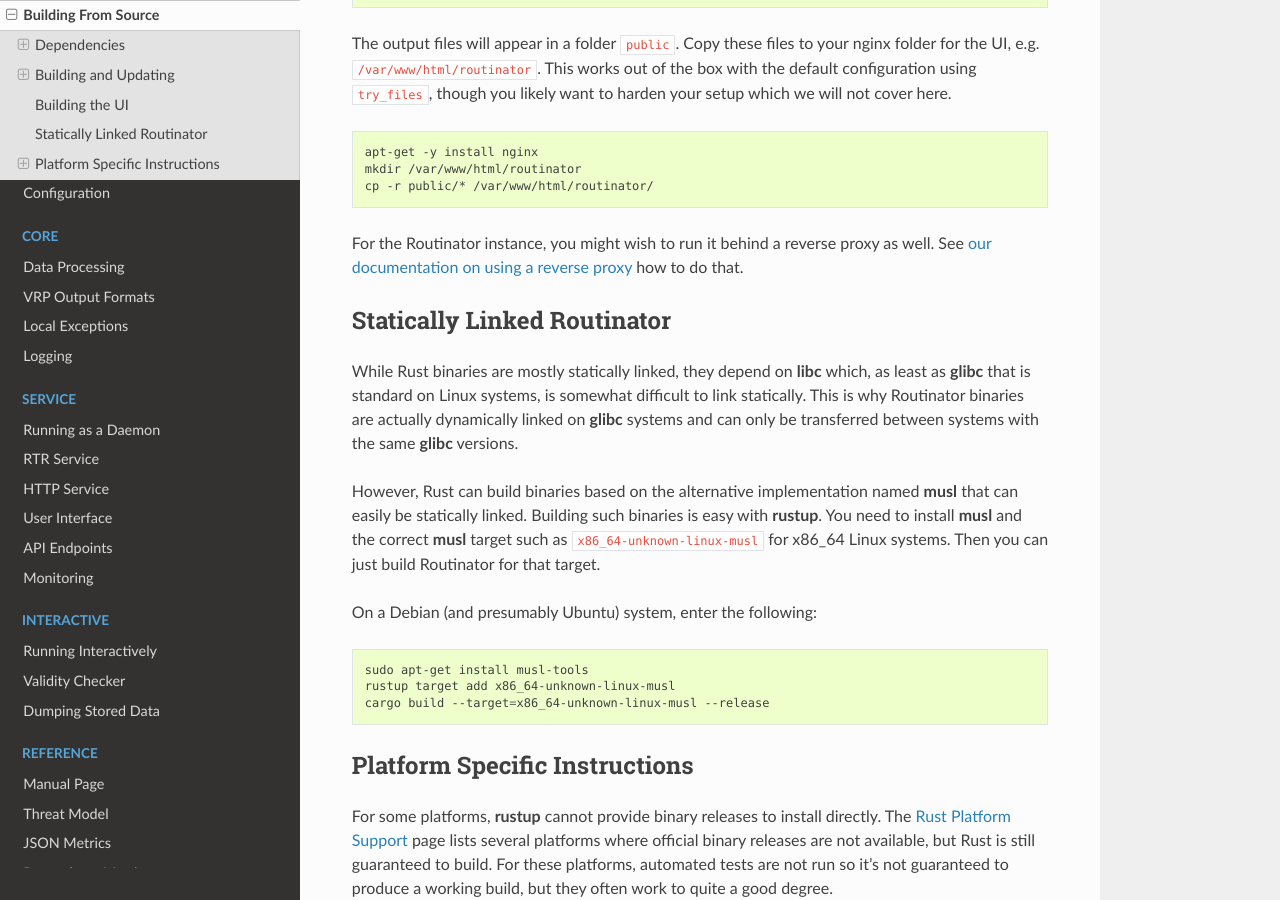
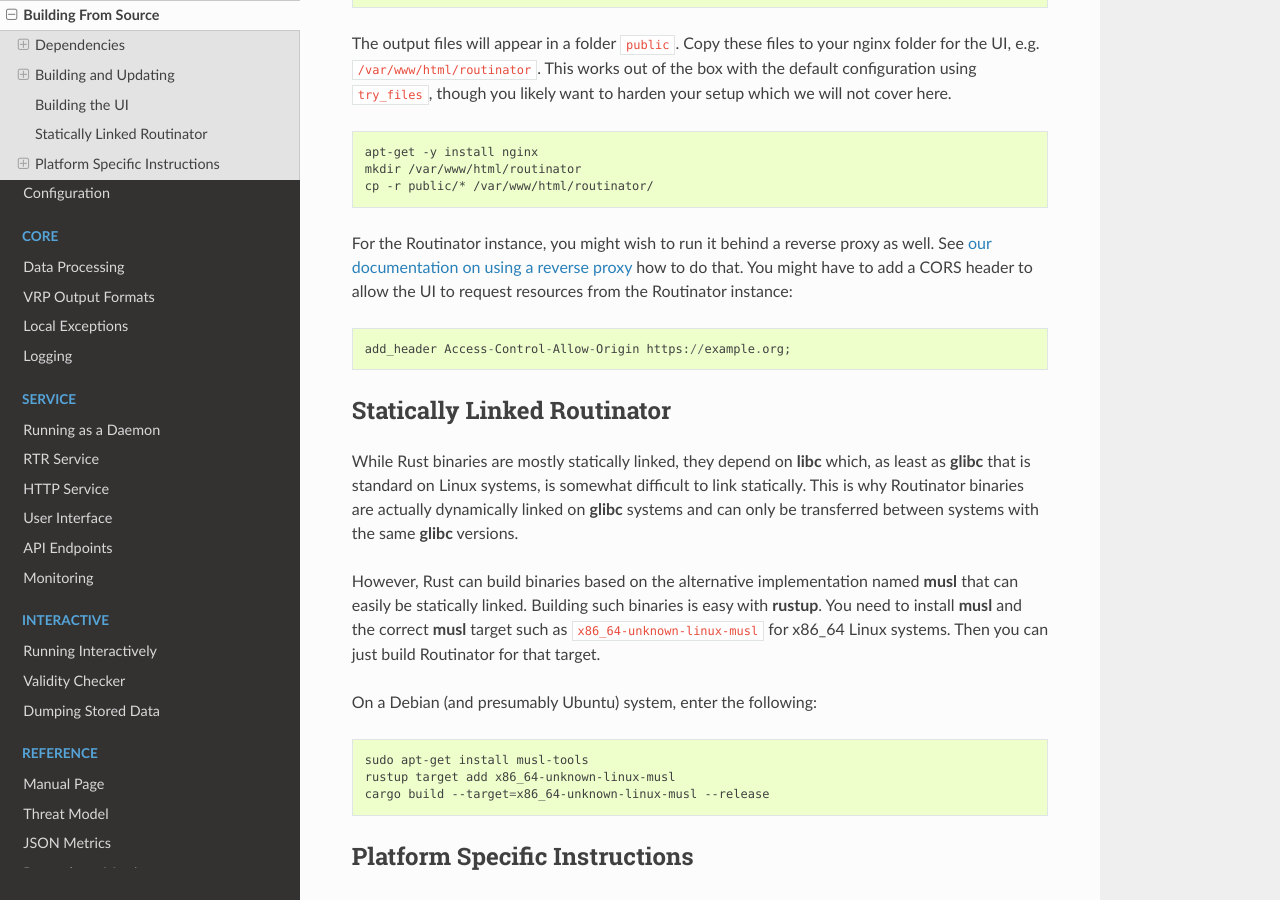
Before and after one commit to NLnetLabs/routinator, a Sphinx documentation site: the page built from doc/manual/source/building.rst, in a window 1280 px wide and 900 px high, scrolled down 3769 px. Built offline with Sphinx 7.4.7 and the Read the Docs theme 3.1.0, drawn with Linux system fonts in a browser that asks for light colours.

Commit message:
Add CORS instruction

```diff
--- a/doc/manual/source/building.rst
+++ b/doc/manual/source/building.rst
@@ -198,7 +198,11 @@
     mkdir /var/www/html/routinator
     cp -r public/* /var/www/html/routinator/
 
-For the Routinator instance, you might wish to run it behind a reverse proxy as well. See :ref:`our documentation on using a reverse proxy <http-service:Using a Reverse Proxy>` how to do that.
+For the Routinator instance, you might wish to run it behind a reverse proxy as well. See :ref:`our documentation on using a reverse proxy <http-service:Using a Reverse Proxy>` how to do that. You might have to add a CORS header to allow the UI to request resources from the Routinator instance:
+
+.. code-block::
+
+    add_header Access-Control-Allow-Origin https://example.org;
 
 
 Statically Linked Routinator
```
